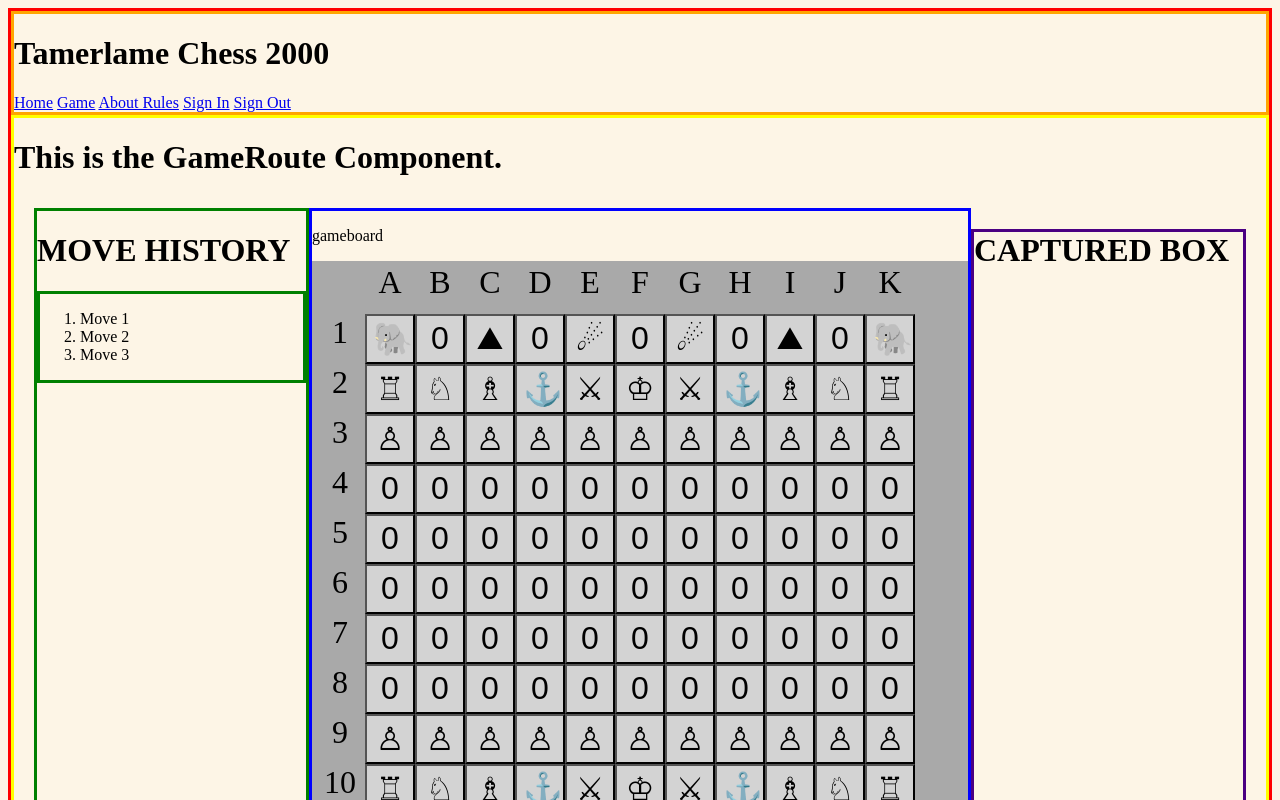
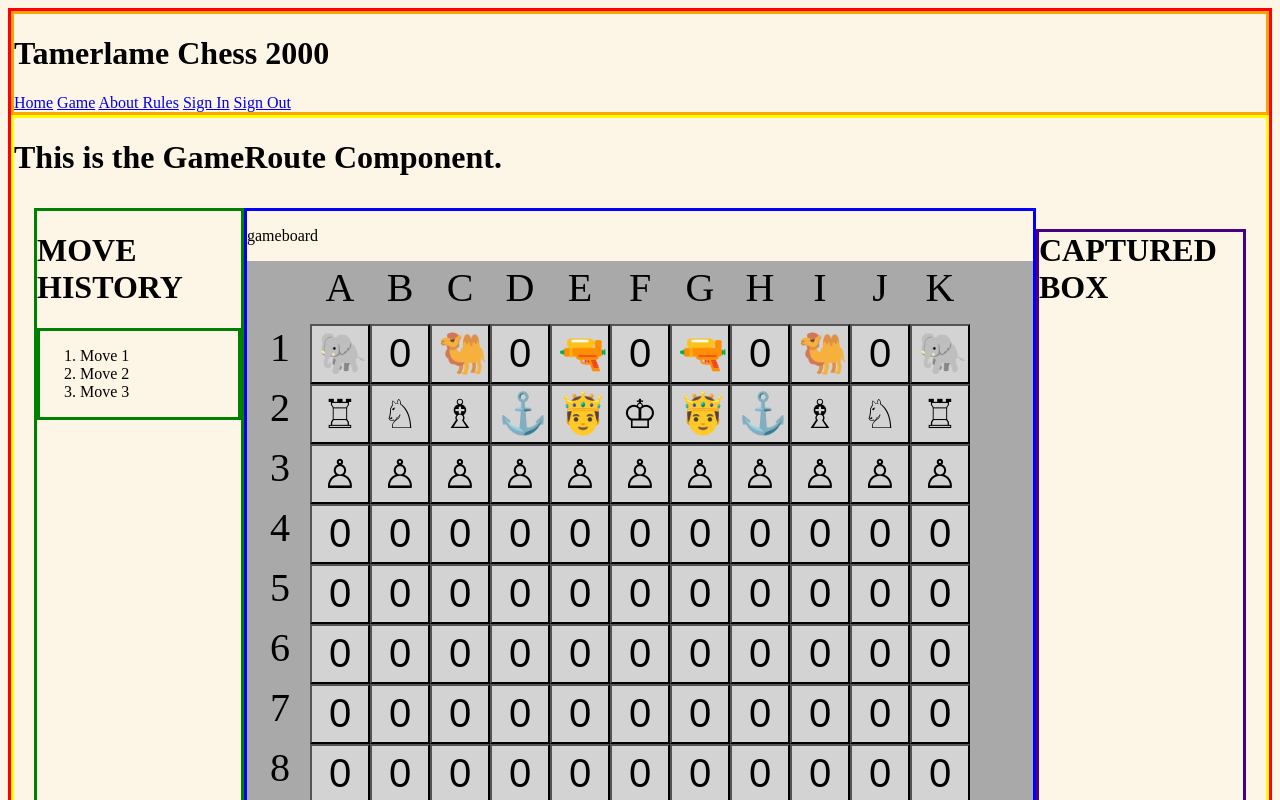
Before and after one commit to bobbydwise1/capstone-react-week3, a React app: page /#/GameRoute in a window 1280 px wide. Shown: the top 800 px of the page. Built offline with nearby package versions, Linux system fonts and the light colour scheme.

Commit message:
Change some game pieces to be unique.

```diff
--- a/src/components/AboutRules.jsx
+++ b/src/components/AboutRules.jsx
@@ -17,9 +17,9 @@ function AboutRules() {
     {id: 4, pieceName: "knight", info: "Just like the modern knight.  It flies over in a L-shape.  We note the L-shape is 1-over, 2-up box.", symbol: "♘"},
     {id: 5, pieceName: "pawn", info: "Just like the modern pawn.  On it\'s starting square, it can move 1, or 2 moves forward.  It only moves 1 square vertically forward.  It only captures 1 square diagonally forward.  See additional rules.", symbol: "♙"},
     {id: 6, pieceName: "prince", info: "This is a new piece.  It moves like a king.  However, it is for the most part, a normal game piece.  See additional rules.", symbol: "⚔"},
-    {id: 7, pieceName: "camel", info: "Think of this piece as a super-knight.  It moves in an L-shape, but the L-shape is 1-over, 3-up box", symbol: "⛰"},
+    {id: 7, pieceName: "camel", info: "Think of this piece as a super-knight.  It moves in an L-shape, but the L-shape is 1-over, 3-up box", symbol: "🐫"},
     {id: 8, pieceName: "elephant", info: "This is a hybird of bishop and knight.  It moves diagonally 1 or 2 squares.  If it moves 2 diagonal squares, it can jump over any piece on the 1-diagonal.", symbol: "🐘"},
-    {id: 9, pieceName: "cannon", info: "This piece is kind of like a rook.  It you are not capturing any piece, you can move horizontally and vertically as far as you want as long as you are unobstructed.  However, if you are capturing an enemy piece, you must jump over only 1 piece, friendly or not.", symbol: "☄"},
+    {id: 9, pieceName: "cannon", info: "This piece is kind of like a rook.  It you are not capturing any piece, you can move horizontally and vertically as far as you want as long as you are unobstructed.  However, if you are capturing an enemy piece, you must jump over only 1 piece, friendly or not.", symbol: "🔫"},
     {id: 10, pieceName: "ship", info: "This is a hybird of a knight and rook.  To move, it must go 1 square diagonally, but has no restriction on vertical movement.  The ship can\'t capture on the 1-square diagonal movement.  The ship can\'t jump over pieces like a knight.  This has almost the same power as a rook.", symbol: "⚓"},
     {id: 11, pieceName: "gryphon", info: "This is a super-ship.  It moves like the ship, however, it can do it in the horizontal axis as well.  It has the same 1-square diagonal capture restriction as the ship.  Like the ship, the gryphon can\'t jump over pieces like a knight.  This piece has almost the same power as a queen.", symbol: "S⚓S"}
     ]
--- a/src/components/gameboard.jsx
+++ b/src/components/gameboard.jsx
@@ -31,20 +31,20 @@ class Gameboard extends React.Component {
 
     const gridItem = {
       backgroundColor: "lightGrey",
-      width: '50px',
-      height: '50px',
+      width: '60px',
+      height: '60px',
       verticalAlign: "middle",
       textAlign:  "center",
-      fontSize: "24pt"
+      fontSize: "30pt"
     }
 
     const gridOuter = {
       backgroundColor: "darkGrey",
-      width: '50px',
-      height: '50px',
+      width: '60px',
+      height: '60px',
       verticalAlign: "middle",
       textAlign:  "center",
-      fontSize: "24pt"
+      fontSize: "30pt"
     }
 
     // const gameSystem = math.matrix([
@@ -63,8 +63,8 @@ class Gameboard extends React.Component {
 
     const gameSystem = math.matrix([
       [1,1,1,1,1,1,1,1,1,1,1,1,1],
-      [1,'🐘',0,'⛰',0,'☄',0,'☄',0,'⛰',0,'🐘',1],
-      [1,'♖','♘','♗','⚓','⚔','♔','⚔','⚓','♗','♘','♖',1],
+      [1,'🐘',0,'🐫',0,'🔫',0,'🔫',0,'🐫',0,'🐘',1],
+      [1,'♖','♘','♗','⚓','🤴','♔','🤴','⚓','♗','♘','♖',1],
       [1,'♙','♙','♙','♙','♙','♙','♙','♙','♙','♙','♙',1],
       [1,0,0,0,0,0,0,0,0,0,0,0,1],
       [1,0,0,0,0,0,0,0,0,0,0,0,1],
@@ -72,8 +72,8 @@ class Gameboard extends React.Component {
       [1,0,0,0,0,0,0,0,0,0,0,0,1],
       [1,0,0,0,0,0,0,0,0,0,0,0,1],
       [1,'♙','♙','♙','♙','♙','♙','♙','♙','♙','♙','♙',1],
-      [1,'♖','♘','♗','⚓','⚔','♔','⚔','⚓','♗','♘','♖',1],
-      [1,'🐘',0,'⛰',0,'☄',0,'☄',0,'⛰',0,'🐘',1],
+      [1,'♖','♘','♗','⚓','🤴','♔','🤴','⚓','♗','♘','♖',1],
+      [1,'🐘',0,'🐫',0,'🔫',0,'🔫',0,'🐫',0,'🐘',1],
       [1,1,1,1,1,1,1,1,1,1,1,1,1]
     ]);
 
```
